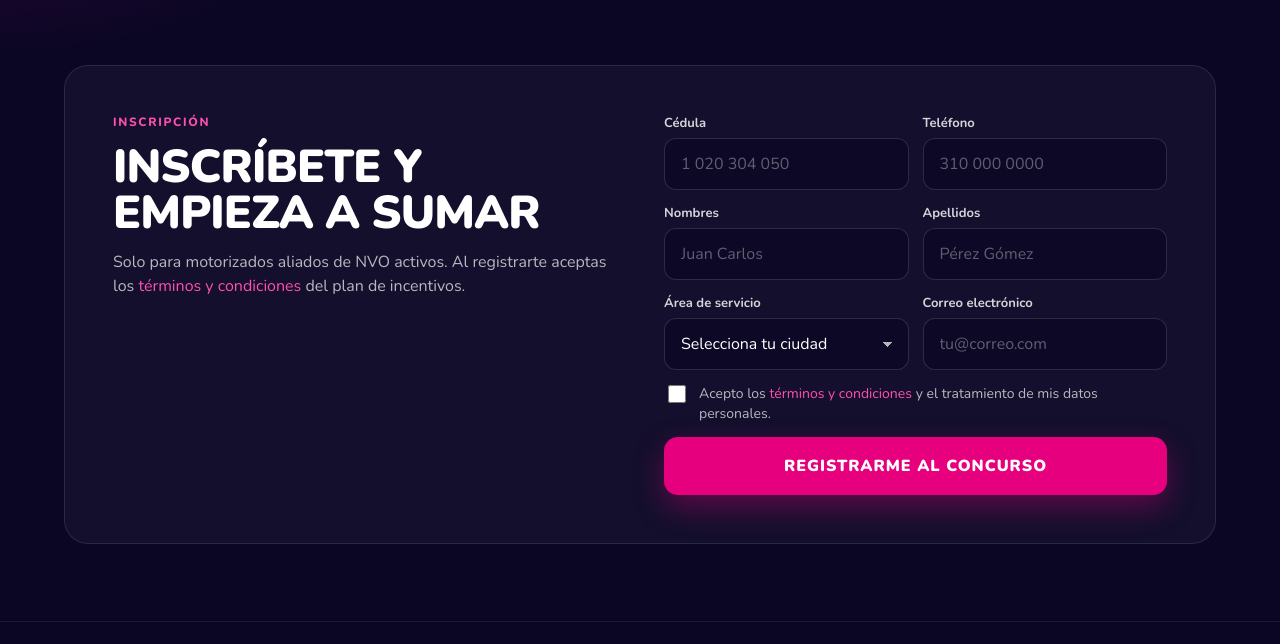
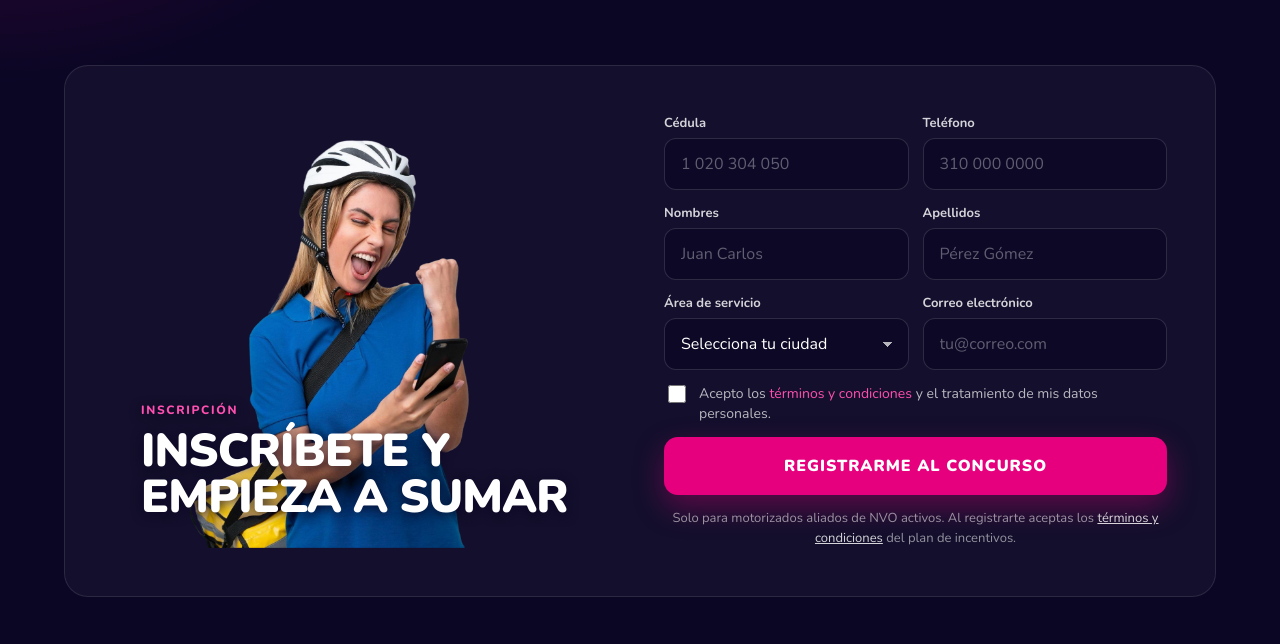
Before and after one commit to Mich9025/Concurso-nvo, a website: page index.html in a window 1280 px wide. Shown: the part 858-1502 px from the top of the page. Drawn offline with nearby package versions, Linux system fonts and the light colour scheme.

Commit message:
feat: agregar imagen en la seccion inscripcion con texto superpuesto

```diff
--- a/css/styles.css
+++ b/css/styles.css
@@ -483,8 +483,31 @@ button {
 
 .registro__intro {
   display: flex;
+  min-width: 0;
+}
+
+.registro__intro-foto {
+  position: relative;
+  flex: 1;
+  min-width: 0;
+}
+
+.registro__imagen {
+  display: block;
+  width: 100%;
+  height: 100%;
+  object-fit: cover;
+}
+
+.registro__intro-texto {
+  position: absolute;
+  inset: 0;
+  display: flex;
   flex-direction: column;
-  gap: 14px;
+  justify-content: flex-end;
+  gap: 10px;
+  padding: clamp(18px, 3vw, 28px);
+  text-shadow: 0 2px 12px rgba(10, 6, 36, 0.85);
 }
 
 .registro__titulo {
@@ -600,6 +623,20 @@ button {
 
 .formulario__enviar:hover {
   transform: none;
+}
+
+.formulario__disclaimer {
+  grid-column: 1 / -1;
+  margin: 0;
+  text-align: center;
+  font-size: 13px;
+  line-height: 1.5;
+  color: var(--color-texto-atenuado);
+}
+
+.formulario__disclaimer a {
+  color: var(--color-texto-secundario);
+  text-decoration: underline;
 }
 
 .confirmacion {
--- a/index.html
+++ b/index.html
@@ -122,13 +122,22 @@
         <section class="contenedor registro" id="registro" aria-labelledby="titulo-registro">
           <div class="registro__tarjeta">
             <div class="registro__intro">
-              <p class="rotulo">Inscripción</p>
-              <h2 id="titulo-registro" class="registro__titulo">Inscríbete y empieza a sumar</h2>
-              <p class="registro__texto">
-                Solo para motorizados aliados de NVO activos. Al registrarte
-                aceptas los <a href="#terminos">términos y condiciones</a> del
-                plan de incentivos.
-              </p>
+              <div class="registro__intro-foto">
+                <img
+                  class="registro__imagen"
+                  src="imagen_hero_2.png"
+                  alt="Motorizado NVO participando en el plan de incentivos"
+                  width="2000"
+                  height="1334"
+                  loading="lazy"
+                />
+                <div class="registro__intro-texto">
+                  <p class="rotulo">Inscripción</p>
+                  <h2 id="titulo-registro" class="registro__titulo">
+                    Inscríbete y empieza a sumar
+                  </h2>
+                </div>
+              </div>
             </div>
 
             <form class="formulario" id="formulario-registro" method="post" novalidate>
@@ -253,6 +262,12 @@
               <button class="boton boton--primario formulario__enviar" type="submit">
                 Registrarme al concurso
               </button>
+
+              <p class="formulario__disclaimer">
+                Solo para motorizados aliados de NVO activos. Al registrarte
+                aceptas los <a href="#terminos">términos y condiciones</a> del
+                plan de incentivos.
+              </p>
             </form>
 
             <div class="confirmacion" id="confirmacion-registro" role="status" tabindex="-1" hidden>
```
Also changed, not shown: imagen_hero_2.png (added).
